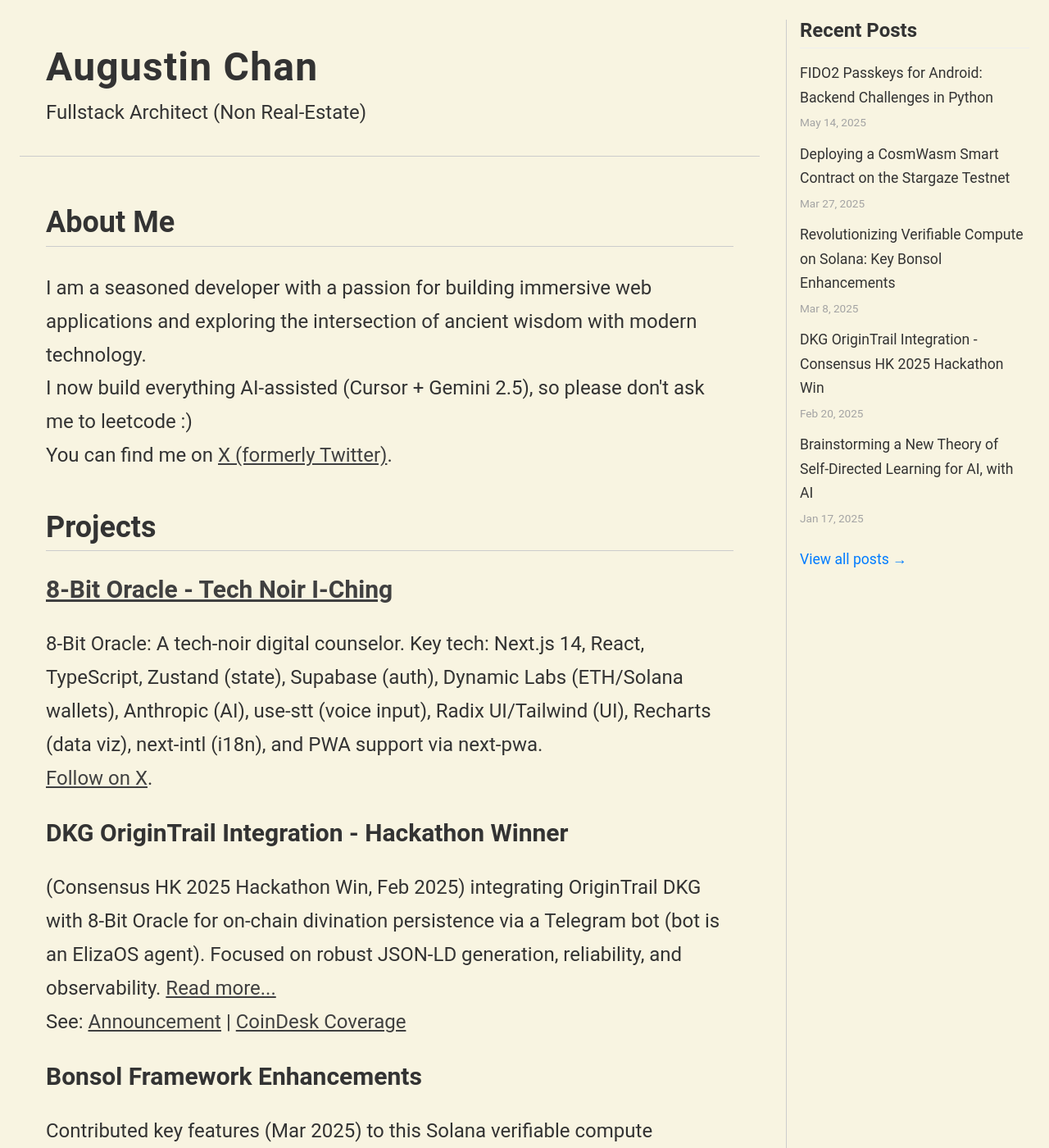
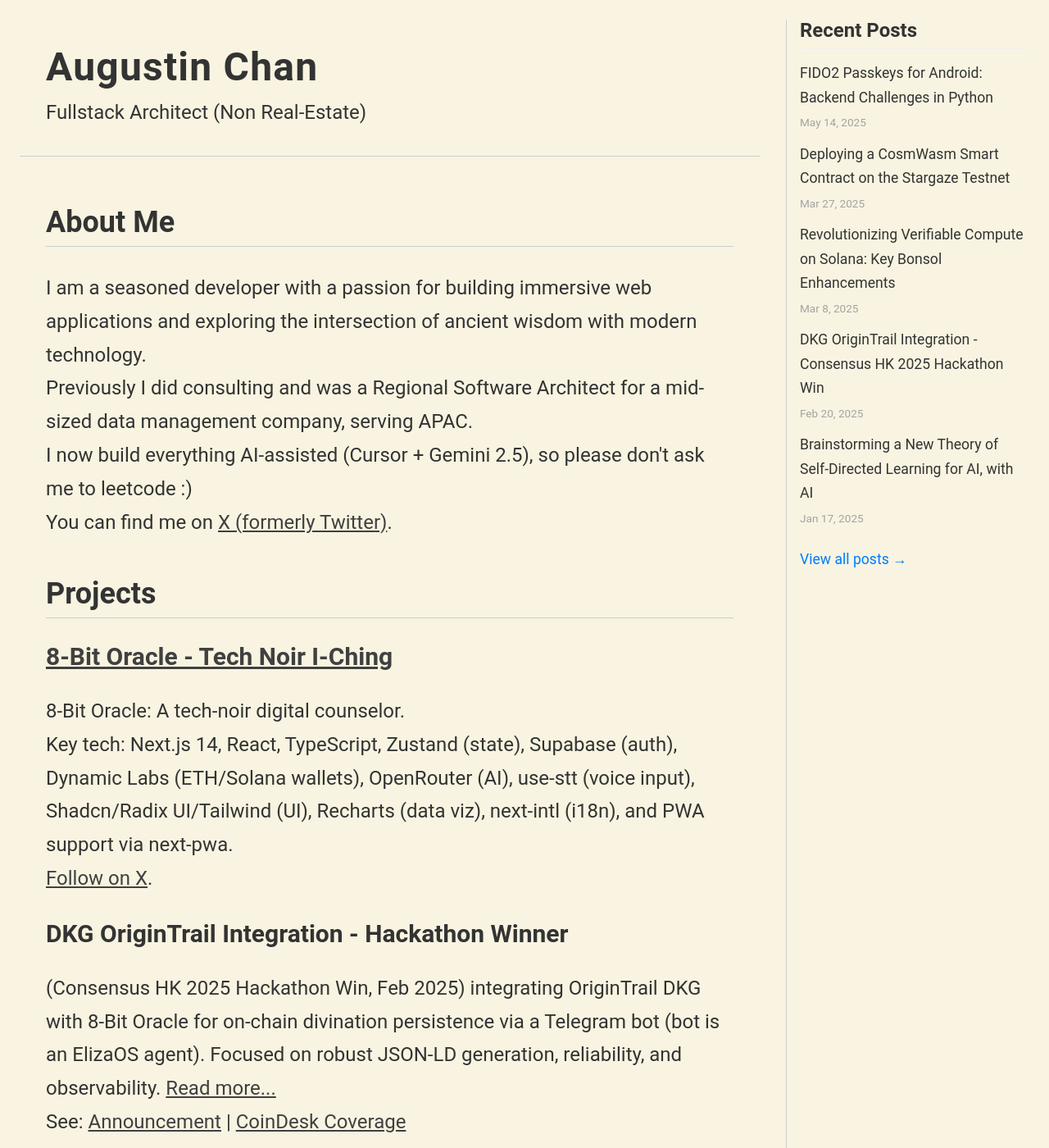
Before and after one commit to augchan42/augchan42.github.io, a Jekyll site: the page built from index.html, in a window 1280 px wide and 1400 px high. Shown: the whole window at 82% size. Built offline with Jekyll 4.4.1, drawn with Linux system fonts in a browser that asks for light colours; some web fonts are replaced.

Commit message:
Update portfolio content to include previous consulting experience and refine project description for 8-Bit Oracle, replacing AI technology references for clarity.

```diff
--- a/index.html
+++ b/index.html
@@ -16,6 +16,8 @@
     <p class="portfolio-text">
       I am a seasoned developer with a passion for building immersive web applications and exploring the intersection of ancient wisdom
       with modern technology. <br>
+      Previously I did consulting and was a Regional Software Architect for a mid-sized data management company, serving APAC.
+      <br>
       I now build everything AI-assisted (Cursor + Gemini 2.5), so please don't ask me to leetcode :)<br>
       You can find me on <a href="https://x.com/hosermage_" class="portfolio-link" target="_blank">X (formerly Twitter)</a>.
     </p>
@@ -26,7 +28,7 @@
     <ul class="portfolio-project-list">
       <li>
         <h3 class="portfolio-project-name"><a href="https://app.8bitoracle.ai" class="portfolio-link" target="_blank">8-Bit Oracle - Tech Noir I-Ching</a></h3>
-        <p class="portfolio-project-description">8-Bit Oracle: A tech-noir digital counselor. Key tech: Next.js 14, React, TypeScript, Zustand (state), Supabase (auth), Dynamic Labs (ETH/Solana wallets), Anthropic (AI), use-stt (voice input), Radix UI/Tailwind (UI), Recharts (data viz), next-intl (i18n), and PWA support via next-pwa. <br>
+        <p class="portfolio-project-description">8-Bit Oracle: A tech-noir digital counselor.<br> Key tech: Next.js 14, React, TypeScript, Zustand (state), Supabase (auth), Dynamic Labs (ETH/Solana wallets), OpenRouter (AI), use-stt (voice input), Shadcn/Radix UI/Tailwind (UI), Recharts (data viz), next-intl (i18n), and PWA support via next-pwa. <br>
           <a href="https://x.com/8bitoracle" class="portfolio-link" target="_blank">Follow on X</a>.</p>
       </li>
       <li>
```
